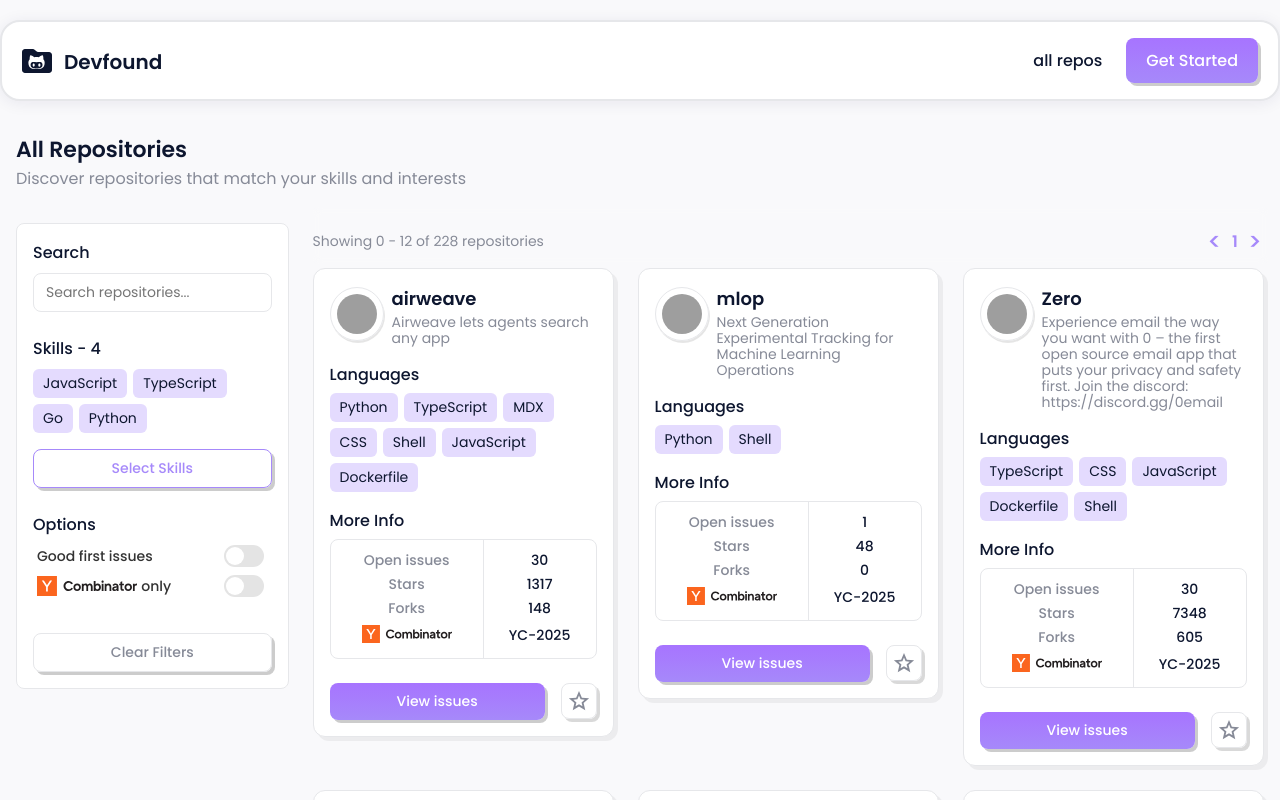
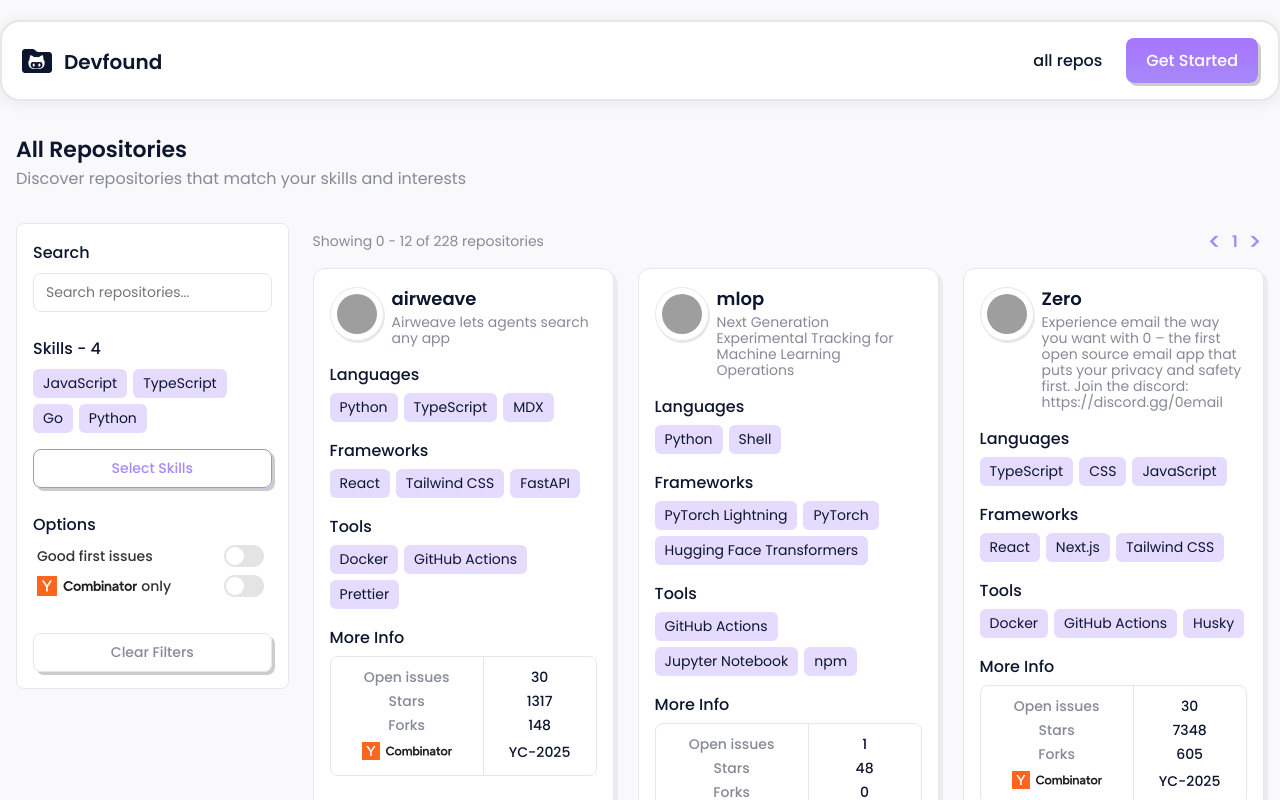
Before and after one commit to skygig/devfound, a Next.js app: page /repos in a window 1280 px wide. Shown: the top 800 px of the page. Built offline with nearby package versions, Linux system fonts and the light colour scheme; no server answers; grey boxes are pictures that could not be loaded.

Commit message:
repo: show frameworks and tools

```diff
--- a/src/components/RepoCard.tsx
+++ b/src/components/RepoCard.tsx
@@ -19,6 +19,8 @@
     goodFirstIssues: number;
     avatar: string;
     languages: any;
+    frameworks: any;
+    tools: any;
     ycBatch: number;
     url: string;
 }
@@ -55,10 +57,32 @@
             <h3>Languages</h3>
             <div>
                 {
-                    Object.keys(data.languages).slice(0, 7).map((lang: string) => <p key={lang}>{lang}</p>)
+                    Object.keys(data.languages).slice(0, 3).map((lang: string) => <p key={lang}>{lang}</p>)
                 }
             </div>
         </div>
+
+        {
+            data.frameworks?.length !== 0 && <div className={styles.languages}>
+                <h3>Frameworks</h3>
+                <div>
+                    {
+                        data.frameworks.slice(0, 3).map((fw: string) => <p key={fw}>{fw}</p>)
+                    }
+                </div>
+            </div>
+        }
+
+        {
+            data.tools?.length !== 0 && <div className={styles.languages}>
+                <h3>Tools</h3>
+                <div>
+                    {
+                        data.tools.slice(0, 3).map((tool: string) => <p key={tool}>{tool}</p>)
+                    }
+                </div>
+            </div>
+        }
 
         <div className={styles.info}>
             <h3>More Info</h3>
--- a/src/components/Repositories.tsx
+++ b/src/components/Repositories.tsx
@@ -32,7 +32,9 @@
     useEffect(() => {
         const newRepoList = repoList.filter(repo => {
             for (const skill of userSkills) {
-                if (Object.keys(repo.languages).includes(skill)) return true
+                if (Object.keys(repo.languages).includes(skill) ||
+                    (repo.frameworks as string[])?.includes(skill) ||
+                    (repo.tools as string[])?.includes(skill)) return true
             }
             return false;
         });
```
